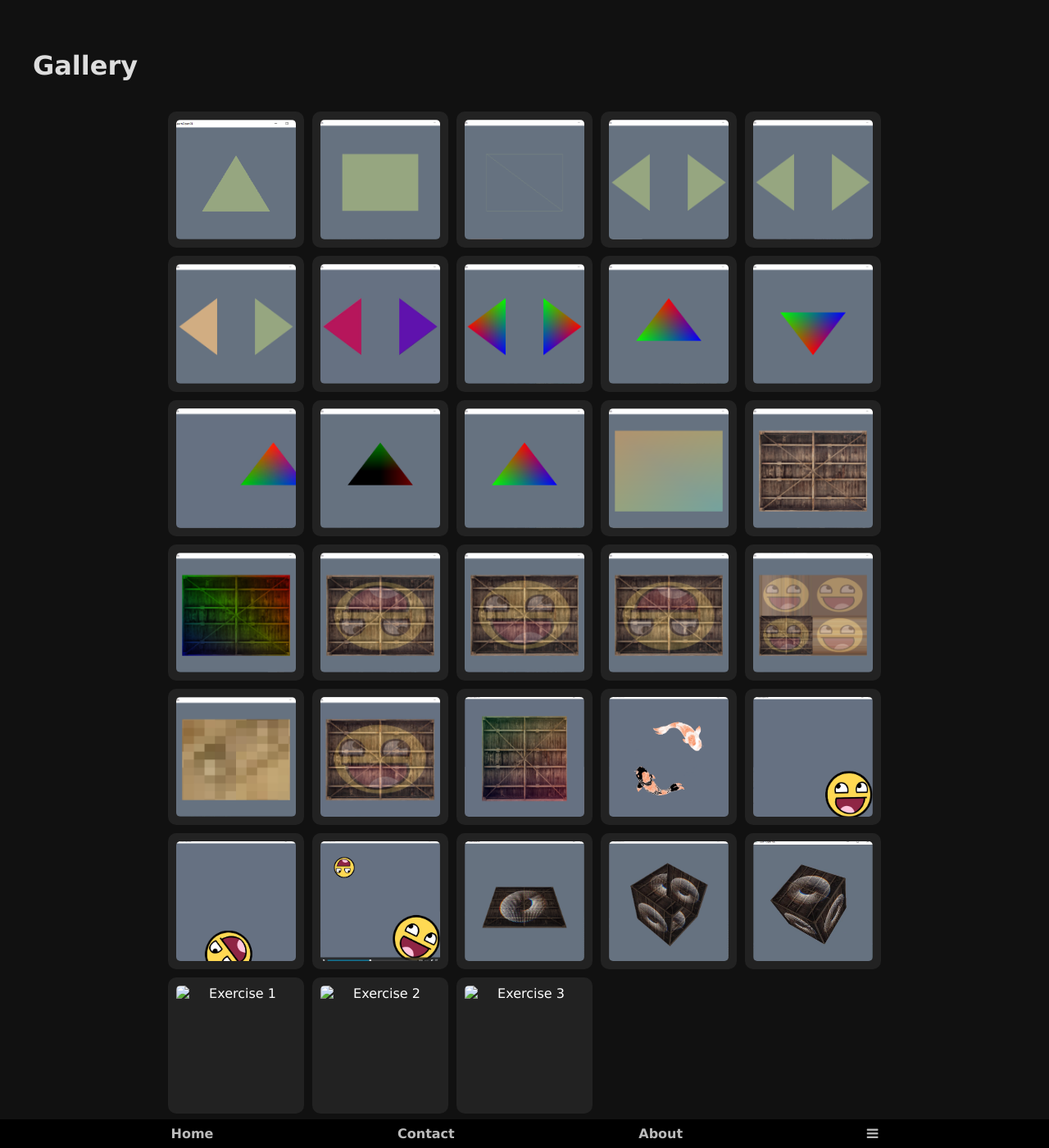
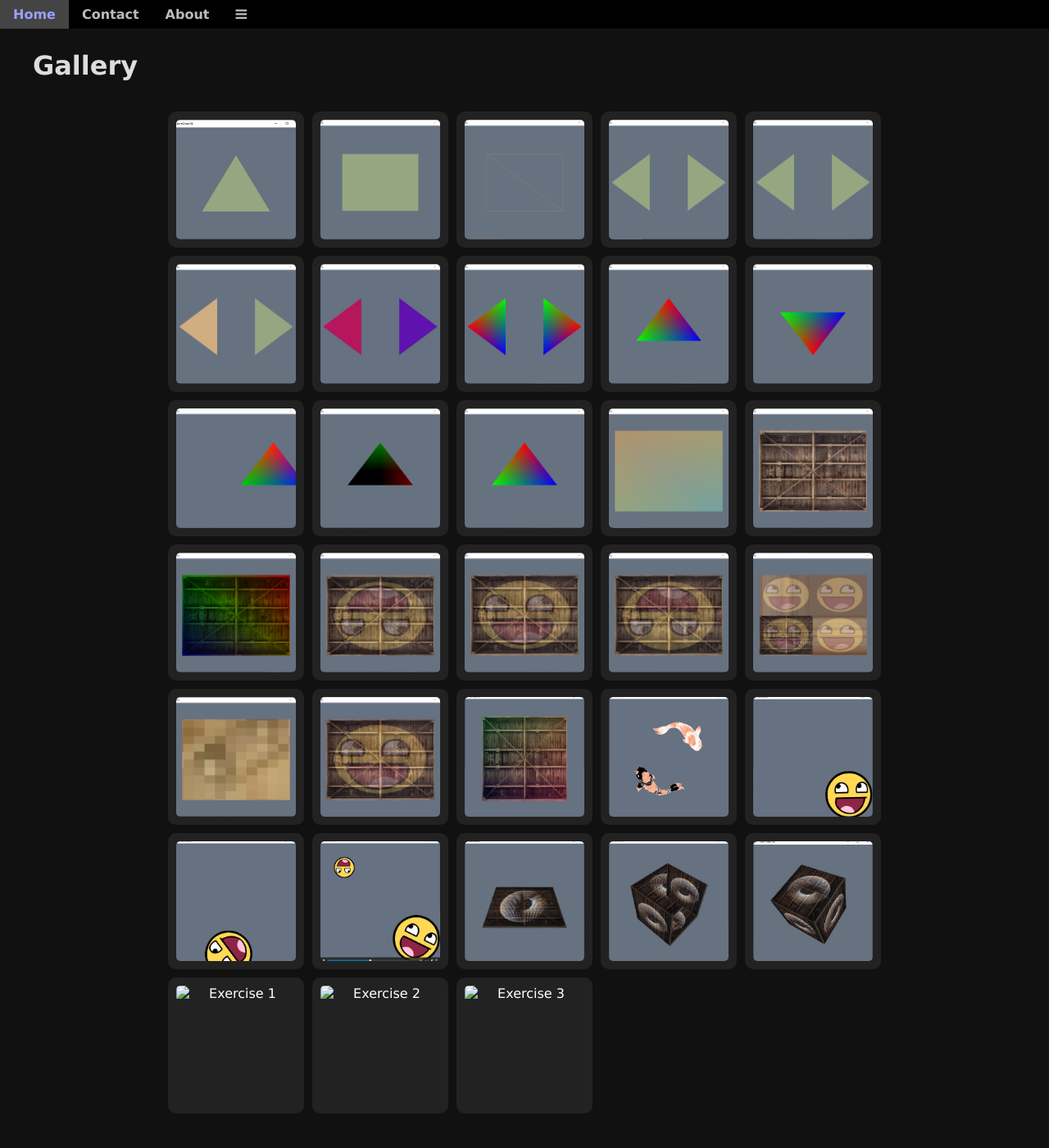
Before and after one commit to jwannamaker/LearnOpenGL, a Jekyll site: the page built from index.html, in a window 1280 px wide and 1400 px high. Shown: the whole window at 82% size. Built offline with Jekyll 4.4.1, drawn with Linux system fonts in a browser that asks for light colours.

Commit message:
Change position of header to top

```diff
--- a/_layouts/default.html
+++ b/_layouts/default.html
@@ -78,13 +78,13 @@
       position: fixed;
       margin: 0;
       padding: 0;
-      bottom: 0;
+      top: 0;
       left: 0;
       right: 0;
       background-color: #000;
       display: flex;
       align-items: center;
-      justify-content: space-evenly;
+      justify-content: left;
     }
 
     .header a {
```
